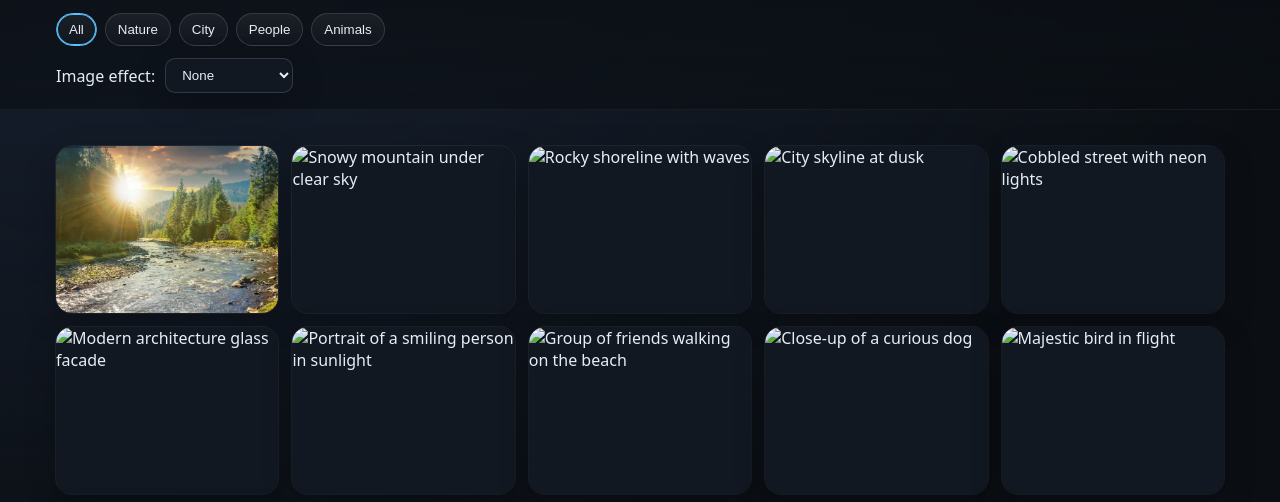
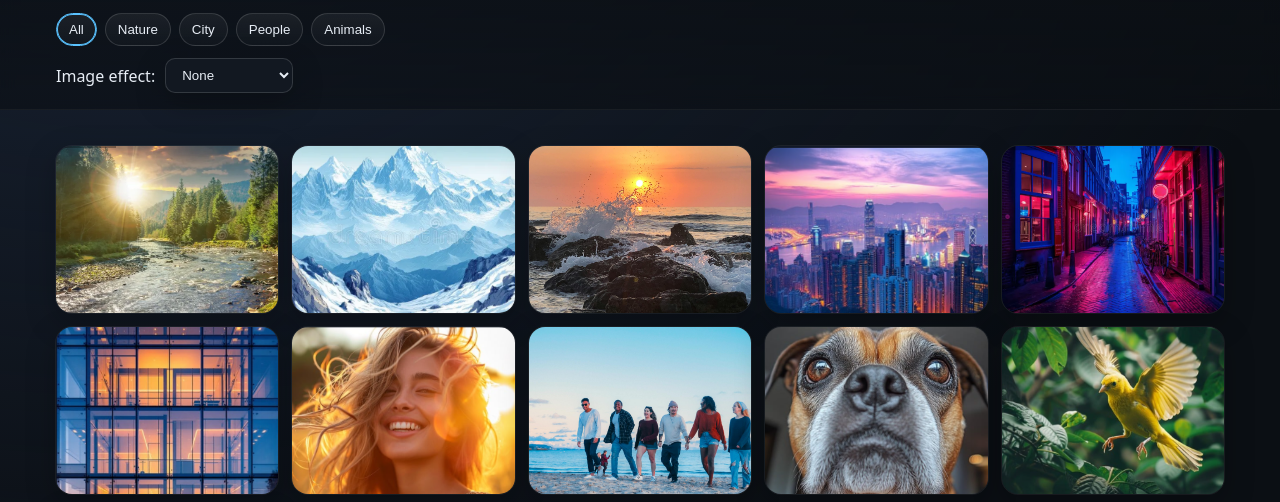
Before and after one commit to harsha436810/ImageGallery, a plain HTML site: page index.html in a window 1280 px wide. Shown: the part 84-586 px from the top of the page. Drawn offline with Linux system fonts and the light colour scheme; the site is published under a folder, as on GitHub Pages, so addresses that start at the root find nothing.

Commit message:
Update index.html

```diff
--- a/index.html
+++ b/index.html
@@ -161,49 +161,49 @@
         <figcaption>Forest River • Nature</figcaption>
       </figure>
       <figure data-category="nature">
-        <img class="thumb" src="/Screenshot 2025-08-27 115020.png" alt="Snowy mountain under clear sky" loading="lazy" />
+        <img class="thumb" src="Screenshot 2025-08-27 115020.png" alt="Snowy mountain under clear sky" loading="lazy" />
         <figcaption>Snowy Peak • Nature</figcaption>
       </figure>
       <figure data-category="nature">
-        <img class="thumb" src="/Screenshot 2025-08-27 112547.png" alt="Rocky shoreline with waves" loading="lazy" />
+        <img class="thumb" src="Screenshot 2025-08-27 112547.png" alt="Rocky shoreline with waves" loading="lazy" />
         <figcaption>Rocky Shore • Nature</figcaption>
       </figure>
 
       <!-- City -->
       <figure data-category="city">
-        <img class="thumb" src="/Screenshot 2025-08-27 112659.png" alt="City skyline at dusk" loading="lazy" />
+        <img class="thumb" src="Screenshot 2025-08-27 112659.png" alt="City skyline at dusk" loading="lazy" />
         <figcaption>Skyline at Dusk • City</figcaption>
       </figure>
       <figure data-category="city">
-        <img class="thumb" src="/Screenshot 2025-08-27 112828.png" alt="Cobbled street with neon lights" loading="lazy" />
+        <img class="thumb" src="Screenshot 2025-08-27 112828.png" alt="Cobbled street with neon lights" loading="lazy" />
         <figcaption>Old Street • City</figcaption>
       </figure>
       <figure data-category="city">
-        <img class="thumb" src="/Screenshot 2025-08-27 113018.png" alt="Modern architecture glass facade" loading="lazy" />
+        <img class="thumb" src="Screenshot 2025-08-27 113018.png" alt="Modern architecture glass facade" loading="lazy" />
         <figcaption>Glass Facade • City</figcaption>
       </figure>
 
       <!-- People -->
       <figure data-category="people">
-        <img class="thumb" src="/Screenshot 2025-08-27 113144.png" alt="Portrait of a smiling person in sunlight" loading="lazy" />
+        <img class="thumb" src="Screenshot 2025-08-27 113144.png" alt="Portrait of a smiling person in sunlight" loading="lazy" />
         <figcaption>Smile in Sunlight • People</figcaption>
       </figure>
       <figure data-category="people">
-        <img class="thumb" src="/Screenshot 2025-08-27 113427.png" alt="Group of friends walking on the beach" loading="lazy" />
+        <img class="thumb" src="Screenshot 2025-08-27 113427.png" alt="Group of friends walking on the beach" loading="lazy" />
         <figcaption>Beach Walk • People</figcaption>
       </figure>
 
       <!-- Animals -->
       <figure data-category="animals">
-        <img class="thumb" src="/Screenshot 2025-08-27 113732.png" alt="Close-up of a curious dog" loading="lazy" />
+        <img class="thumb" src="Screenshot 2025-08-27 113732.png" alt="Close-up of a curious dog" loading="lazy" />
         <figcaption>Curious Dog • Animals</figcaption>
       </figure>
       <figure data-category="animals">
-        <img class="thumb" src="/Screenshot 2025-08-27 114056.png" alt="Majestic bird in flight" loading="lazy" />
+        <img class="thumb" src="Screenshot 2025-08-27 114056.png" alt="Majestic bird in flight" loading="lazy" />
         <figcaption>Bird in Flight • Animals</figcaption>
       </figure>
       <figure data-category="animals">
-        <img class="thumb" src="/Screenshot 2025-08-27 114311.png" alt="Cat lounging on a windowsill" loading="lazy" />
+        <img class="thumb" src="Screenshot 2025-08-27 114311.png" alt="Cat lounging on a windowsill" loading="lazy" />
         <figcaption>Window Cat • Animals</figcaption>
       </figure>
     </section>
```
